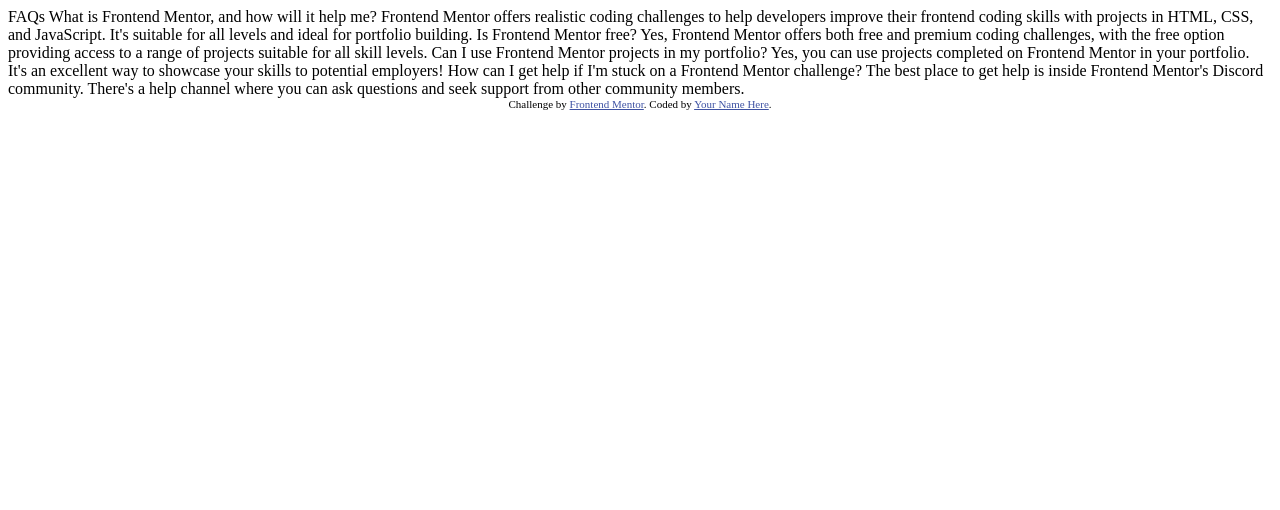
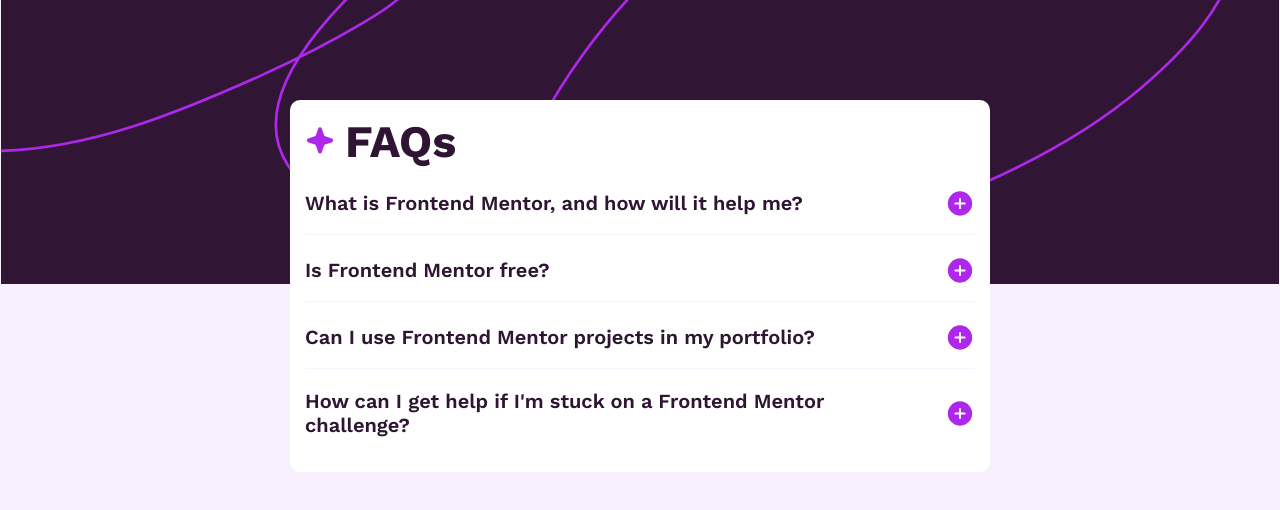
Before and after one commit to yusbel14sj/Frequent-questions, a plain HTML site: page index.html in a window 1280 px wide. Drawn offline with Linux system fonts and the light colour scheme.

Commit message:
finaly proyect

```diff
--- a/index.html
+++ b/index.html
@@ -2,47 +2,74 @@
 <html lang="en">
   <head>
     <meta charset="UTF-8">
-  <meta name="viewport" content="width=device-width, initial-scale=1.0"> <!-- displays site properly based on user's device -->
-
+    <meta name="viewport" content="width=device-width, initial-scale=1.0">
+    <!-- displays site properly based on user's device-->
     <link rel="icon" type="image/png" sizes="32x32" href="./assets/images/favicon-32x32.png">
-
     <title>Frontend Mentor | FAQ accordion</title>
-
-  <!-- Feel free to remove these styles or customise in your own stylesheet 👍 -->
+    <!-- Feel free to remove these styles or customise in your own stylesheet 👍-->
+    <link rel="stylesheet" href="style.css">
     <style>
       .attribution { font-size: 11px; text-align: center; }
           .attribution a { color: hsl(228, 45%, 44%); }
     </style>
   </head>
   <body>
-
-  FAQs
-
-  What is Frontend Mentor, and how will it help me?
-
-  Frontend Mentor offers realistic coding challenges to help developers improve their
-  frontend coding skills with projects in HTML, CSS, and JavaScript. It's suitable for
-  all levels and ideal for portfolio building.
-
-  Is Frontend Mentor free?
-
+    <aside class="asd">
+      <h1 class="asd__title">FAQs</h1>
+      <ul class="asd__list">
+        <li class="asd__list-item asd__list-item--border">
+          <label for="optionOne">
+            <p>What is Frontend Mentor, and how will it help me? </p><span class="span"> </span>
+          </label>
+          <input class="input" id="optionOne" type="checkbox" name="">
+          <p class="p" id="textOne">
+            Frontend Mentor offers realistic coding challenges
+            to help developers improve their frontend coding skills
+            with projects in HTML, CSS, and JavaScript. It&apos;s
+            suitable for all levels and ideal for portfolio building.
+          </p>
+        </li>
+        <li class="asd__list-item asd__list-item--border">
+          <label for="optionTwo">
+            <p>Is Frontend Mentor free?</p><span class="span"></span>
+          </label>
+          <input class="input" id="optionTwo" type="checkbox" name="">
+          <p class="p" id="textTwo">
             Yes, Frontend Mentor offers both free and premium coding challenges, with the free
             option providing access to a range of projects suitable for all skill levels.
-
-  Can I use Frontend Mentor projects in my portfolio?
-
-  Yes, you can use projects completed on Frontend Mentor in your portfolio. It's an excellent
-  way to showcase your skills to potential employers!
-
-  How can I get help if I'm stuck on a Frontend Mentor challenge?
-
-  The best place to get help is inside Frontend Mentor's Discord community. There's a help
+          </p>
+        </li>
+        <li class="asd__list-item asd__list-item--border">
+          <label for="optionThree">
+            <p>Can I use Frontend Mentor projects in my portfolio?</p><span class="span"> </span>
+          </label>
+          <input class="input" id="optionThree" type="checkbox" name="">
+          <p class="p" id="textThree">
+            Yes, you can use projects completed on Frontend Mentor in your
+            portfolio. It&apos;s an excellent way to showcase your skills to potential employers!
+          </p>
+        </li>
+        <li class="asd__list-item">
+          <label for="optionFour">
+            <p>How can I get help if I&apos;m stuck on a Frontend Mentor challenge?</p><span class="span"></span>
+          </label>
+          <input class="input" id="optionFour" type="checkbox" name="">
+          <p class="p" id="textFour">
+            The best place to get help is inside Frontend Mentor&apos;s
+             Discord community. There&apos;s a help
             channel where you can ask questions and seek support from other community members.
-
-
-  <div class="attribution">
-    Challenge by <a href="https://www.frontendmentor.io?ref=challenge" target="_blank">Frontend Mentor</a>.
-    Coded by <a href="#">Your Name Here</a>.
-  </div>
+          </p>
+        </li>
+      </ul>
+    </aside>
+    <!--.attribution
+    | Challenge by
+    a(href='https://www.frontendmentor.io?ref=challenge', target='_blank') Frontend Mentor
+    | .
+    |  Coded by
+    a(href='#') Your Name Here
+    | .
+    -->
+    <script src="/script.js"> </script>
   </body>
 </html>
--- /dev/null
+++ b/script.js
@@ -0,0 +1,30 @@
+const optionOne= document.getElementById('optionOne');
+const optiontwo= document.getElementById('optionTwo');
+const optionThree= document.getElementById('optionThree');
+const optionFour= document.getElementById('optionFour');
+
+const textOne= document.getElementById('textOne')
+const textTwo= document.getElementById('textTwo')
+const textThree= document.getElementById('textThree')
+const textFour= document.getElementById('textFour')
+
+const spans = document.getElementsByClassName('span')
+
+optionOne.addEventListener('change',() =>displayText(optionOne,textOne,spans[0]));
+optiontwo.addEventListener('change',() =>displayText(optiontwo,textTwo,spans[1]));
+optionThree.addEventListener('change',() =>displayText(optionThree,textThree,spans[2]));
+optionFour.addEventListener('change',() =>displayText(optionFour,textFour,spans[3]));
+
+
+function displayText(option,text,span){
+    if (option.checked) {
+        text.classList.add('display')
+        span.style.backgroundImage='url("/assets/images/icon-minus.svg")';
+        console.log(span.style.backgoundImage)
+
+    } else{
+        text.classList.remove('display')
+        span.style.backgroundImage='url("/assets/images/icon-plus.svg")';
+    }
+    return
+}
--- /dev/null
+++ b/style.less
@@ -0,0 +1,163 @@
+@white: hsl(0,0%,100%);
+@LightPink: hsl(275, 100%, 97%);
+@GrayishPurple: hsl(292, 16%, 49%);
+@DarkPurple: hsl(292, 42%, 14%);
+
+
+@font-face {
+    font-family:'workSans';
+    src: url(/assets/fonts/static/WorkSans-Regular.ttf);
+    font-weight: 400;
+}
+
+@font-face {
+    font-family:'workSans';
+    src: url(/assets/fonts/static/WorkSans-Bold.ttf);
+    font-weight: 700;
+}
+@font-face {
+    font-family:'workSans';
+    src: url(/assets/fonts/static/WorkSans-SemiBold.ttf);
+    font-weight:600;
+}
+
+
+*{
+    padding: 0px;
+    margin: 0;
+
+}
+html{
+    font-family: 'workSans';
+    box-sizing: border-box;
+
+}
+body{
+    background: @LightPink;
+    background-image: url('/assets/images/background-pattern-mobile.svg');
+    background-repeat: no-repeat;
+    background-size:contain;
+    height: auto;
+
+    display: flex;
+    flex-direction: column;
+    justify-content: center;
+    align-items: center;
+    @media screen and (min-width:640px) {
+        background-image: url(/assets/images/background-pattern-desktop.svg);
+
+    }
+
+    .asd{
+        background: @white;
+        min-width: 280px;
+        width: 65%;
+        max-width: 700px;
+        padding: 15px;
+        box-sizing: border-box;
+        position: relative;
+        top: 100px;
+        margin-bottom: 40px;
+
+        border-radius: 10px;
+        .asd__title{
+            font-family: 'workSans', sans-serif;
+            font-size: 32px;
+            font-weight: 700;
+            color: @DarkPurple;
+            @media screen and (min-width:60px) {
+                font-size: 45px;
+             }
+
+            position: relative;
+            padding-left:40px;
+
+
+            &::before{
+                content:'';
+
+
+                position:absolute;
+                top: 10px;
+                left: 0px;
+                width: 20px;
+                height: 20px;
+
+                background-image: url('/assets/images/icon-star.svg');
+                background-repeat: no-repeat;
+                background-size: cover;
+
+                @media screen and (min-width:60px) {
+                    width: 30px;
+                    height: 30px;
+                 }
+            }
+        }
+        .asd__list{
+            margin: 20px 0;
+
+            list-style: none;
+
+            display: flex;
+            flex-direction: column;
+            gap: 20px;
+
+            .asd__list-item{
+                &--border{
+                    padding-bottom: 16px;
+                    border-bottom: 1px solid @LightPink;
+
+                }
+                & label {
+                    display:flex;
+                    justify-content: space-between;
+                    align-items: center;
+
+                    & p{
+                        width: 82%;
+                        height: auto;
+                        font-size: 16px;
+                        font-weight: 600;
+                        color: @DarkPurple;
+                        &:hover{
+                            color:hsl(280.92deg 82.98% 53.92%);
+                        }
+                        @media screen and (min-width:60px) {
+                            font-size: 20px;
+                         }
+                    }
+                    & span {
+                        width: 30px;
+                        height: 30px;
+                        background-image: url('/assets/images/icon-plus.svg');
+                    }
+                }
+                & input{
+                    position: fixed;
+                    opacity: 0;
+                }
+                & .p{
+                    margin-top: 10px;
+                    display: none;
+                    font-size: 12px;
+                    font-weight: 400;
+                    color: @GrayishPurple;
+                    @media screen and (min-width:60px) {
+                        font-size: 16px;
+                     }
+                }
+                .display{
+                    display: block;
+                }
+            }
+        }
+    }
+    .attribution{
+        position:sticky;
+        bottom: 10px;
+    }
+
+
+
+
+}
```
Also changed, not shown: index.png (added), style.css (added), 3 other files. Lines whose indentation alone changed are shown as unchanged.
